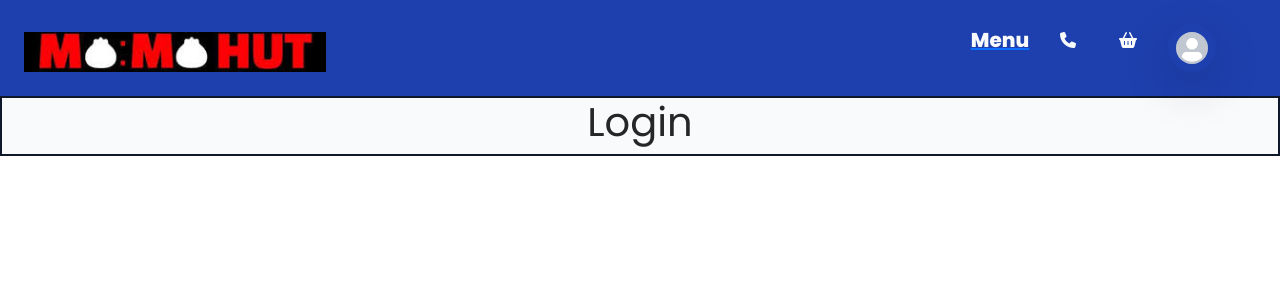
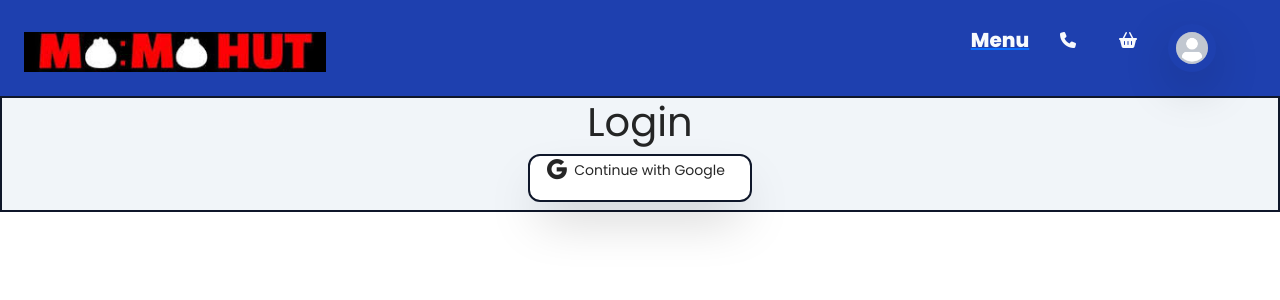
Before and after one commit to messimango/client, a React (Create React App) app: page /login in a window 1280 px wide. Shown: the top 300 px of the page. Built offline with nearby package versions, Linux system fonts and the light colour scheme; no server answers; the database is empty; a web font is replaced by a local one.

Commit message:
Login page working reservations can be changed

```diff
--- a/src/components/Login.jsx
+++ b/src/components/Login.jsx
@@ -1,11 +1,55 @@
 import React from 'react'
+import { getAuth, signInWithPopup, GoogleAuthProvider } from "firebase/auth";
+import { app } from '../firebase.config';
+import { useStateValue } from '../context/StateProvider';
+import { actionType } from '../context/reducer';
 
 const Login = () => {
+
+  const firebaseAuth = getAuth(app);
+  const provider = new GoogleAuthProvider();
+
+  const [{user}, dispatch] = useStateValue();
+
+  const login = async () => {
+    const {user : {refreshToken, providerData}} = await signInWithPopup(firebaseAuth, provider)
+    dispatch({
+      type: actionType.SET_USER,
+      user: providerData[0]
+    });
+    // add profile to local storage
+    localStorage.setItem('user', JSON.stringify(providerData[0]));
+
+  };
+
+  const logout = () => {
+    localStorage.clear();
+
+    dispatch({
+      type : actionType.SET_USER,
+      user: null,
+    });
+  };
+
+
   return (
     <div className='bg-slate-50'>
-      <div className='border-2 border-slate-900 text-center'>
-        <h1>Login</h1>
+      <div className='border-2 border-slate-900 bg-slate-100 text-center'>
+        {
+          user ? <><button className='btn btn-primary' onClick={logout}>Logout</button></>
+          : <>
+            <h1>Login</h1>
 
+            <section>
+              <div className='flex justify-center'>
+                <h5 onClick={login}
+                 className='bg-white shadow-2xl border-2 border-slate-900 w-56 px-3 py-1 flex flex-row rounded-xl text-center align-middle justify-center'>
+                  <i className="fa-brands fa-google font-bold"></i><p className='mx-2 text-sm'>Continue with Google</p>
+                </h5>
+              </div>
+            </section>
+          </>
+        }
 
 
       </div>
--- a/src/components/MenuItems.jsx
+++ b/src/components/MenuItems.jsx
@@ -22,6 +22,16 @@ const MenuItems = () => {
 
   useEffect(() => {
   }, [selectedCategory]);
+
+  const updateCart = (item) => {
+    let checkCart = localStorage.getItem('cart');
+
+    if (1 === 2) {
+    } else {
+      setCartItems([...cartItems, item])
+    }
+  }
+
 
   useEffect(() => {
     setCartItems([...cart])
@@ -77,7 +87,7 @@ const MenuItems = () => {
                 <p className="menu-item-description overflow-auto">
                     {item.description}
                 </p>
-                <div onClick={() => setCartItems([...cartItems, item])} className=" text-center cursor-pointer p-1 border-red-600 border-2 rounded-2xl">
+                <div  onClick={() => setCartItems([...cartItems, item])} className=" text-center cursor-pointer p-1 border-red-600 border-2 rounded-2xl">
                   Add To<i className=" mx-1 fa fa-shopping-basket text-lg text-red-600"></i>
                 </div>
             </div>
@@ -115,7 +125,7 @@ const MenuItems = () => {
                 <p className="menu-item-description overflow-auto">
                     {item.description}
                 </p>
-                <div onClick={() => setCartItems([...cartItems, item])} className=" text-center cursor-pointer p-1 border-red-600 border-2 rounded-2xl">
+                <div onClick={() => updateCart(item)} className=" text-center cursor-pointer p-1 border-red-600 border-2 rounded-2xl">
                   Add To<i className="mx-1 fa fa-shopping-basket text-lg text-red-600"></i>
                 </div>
             </div>
--- a/src/components/Reservations.jsx
+++ b/src/components/Reservations.jsx
@@ -1,7 +1,11 @@
 import React from 'react'
 import { Link } from 'react-router-dom'
+import { useStateValue } from '../context/StateProvider'
 
 const Reservation = () => {
+
+  const [{user} , dispatch ] = useStateValue();
+
   return (
     <main className='bg-slate-50 w-full h-full border-4 border-slate-900 flex justify-center align-middle'>
       <div className='b-2 b-slate-900 w-4/5 h-full text-slate-900 text-2xl border-2 border-slate-500 my-8'>
@@ -16,9 +20,12 @@ const Reservation = () => {
             <button className='btn btn-small btn-warning cursor-pointer mx-2'><i className="fa-solid fa-pen-to-square text-gray-500"></i> My Reservations</button>
           </Link>
 
-          <Link to={'/ReviewReservations'}>
-            <button className='btn btn-small btn-warning cursor-pointer mx-2'><i className="fa-solid fa-pen-to-square text-gray-500"></i> Review Reservations</button>
-          </Link>
+
+          {user && user.email === 'umangpoudyal@gmail.com' && (
+            <Link to={'/ReviewReservations'}>
+              <button className='btn btn-small btn-warning cursor-pointer mx-2'><i className="fa-solid fa-pen-to-square text-gray-500"></i> Manage Reservations</button>
+            </Link>
+          )}
 
         </section>
       </div>
```
Also changed, not shown: 1 other file (tests, documents, lock files or other folders).
